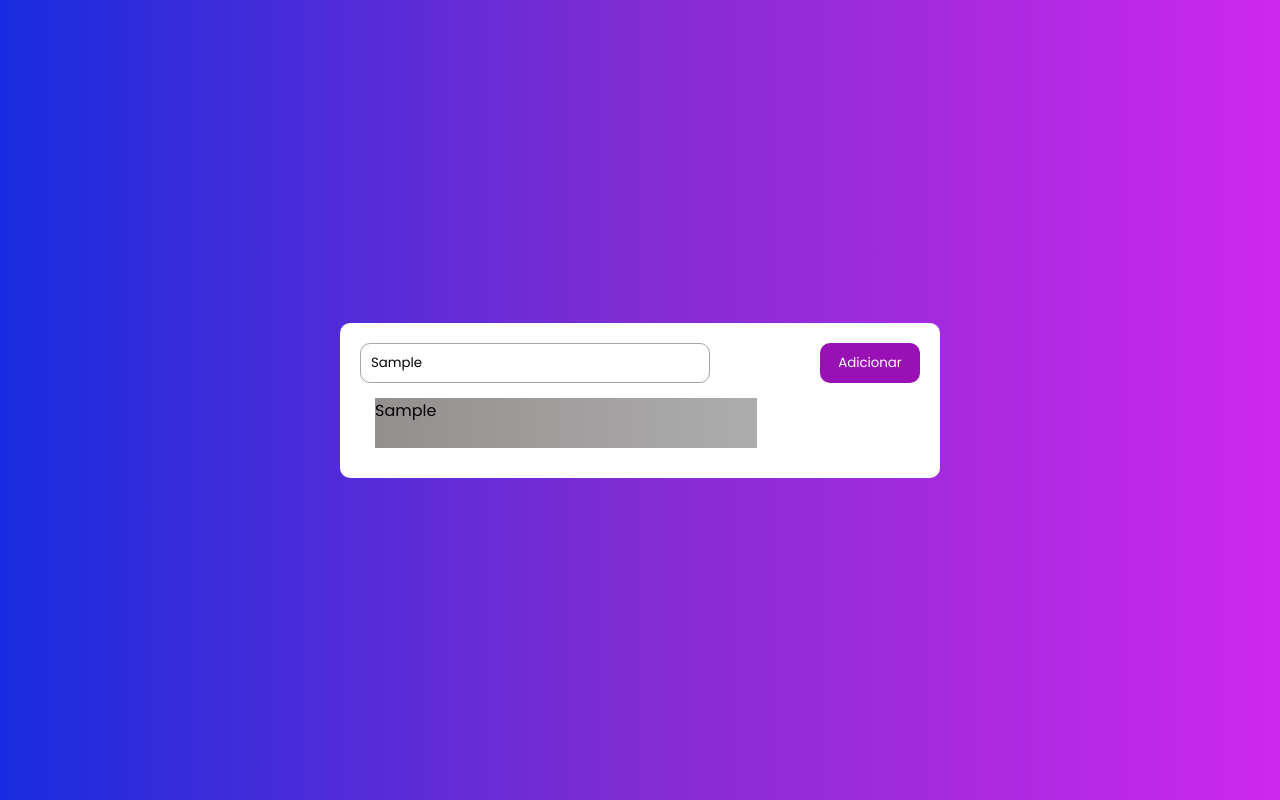
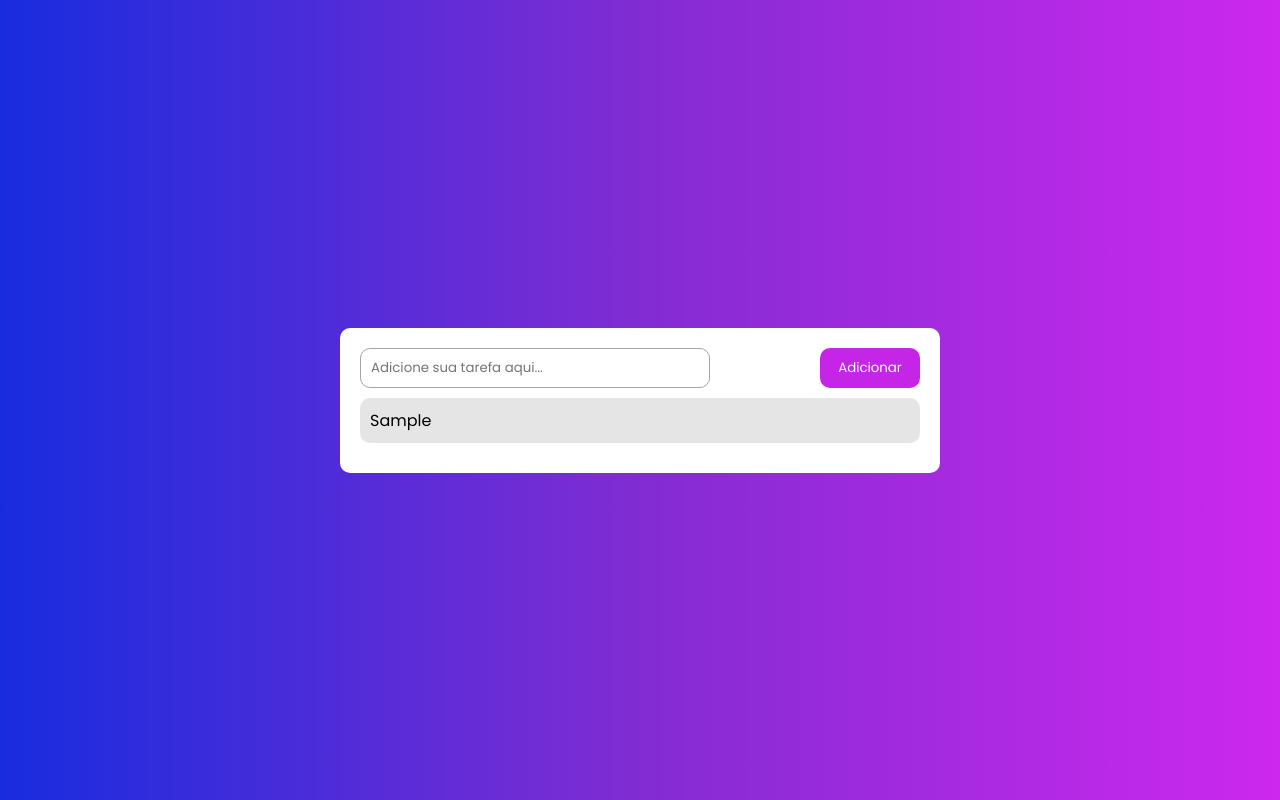
Before and after one commit to nickolas-lopes/basic-todo-list, a plain HTML site: page index.html in a window 1280 px wide. Both pictures are taken after typing "Sample" into the empty fields and a click on the button "Adicionar". Drawn offline with Linux system fonts and the light colour scheme.

Commit message:
improvements

```diff
--- a/script.js
+++ b/script.js
@@ -1,22 +1,24 @@
-const input = document.querySelector('#input')
-const btn = document.querySelector('button')
-const tasks = document.querySelector('#tasks')
-const arrayTasks = []
+const input = document.querySelector("#input");
+const btn = document.querySelector("button");
+const tasks = document.querySelector("#tasks");
+const arrayTasks = [];
 function addTask() {
-    arrayTasks.push(input.value)
-    display()
+  arrayTasks.push(input.value);
+  input.value = ''
+  display();
 }
 function display() {
-
-        let displayTasks = ''
-        arrayTasks.forEach(task => {
-            displayTasks = displayTasks + `
+    let displayTasks = "";
+    arrayTasks.forEach((task) => {
+      displayTasks =
+        displayTasks +
+        `
             <li>
                 <p>${task}</p>
             </li>
-        `
-        })
-        tasks.innerHTML = displayTasks
-    }
+        `;
+    });
+    tasks.innerHTML = displayTasks;
+}
 
-btn.addEventListener('click', addTask)
+btn.addEventListener("click", addTask);
--- a/styles/style.css
+++ b/styles/style.css
@@ -17,9 +17,7 @@ body{
 main{
     background-color: #fff;
     width: 600px;
-    /* height: 200px; */
     display: flex;
-    /* justify-content: center; */
     padding: 20px;
     border-radius: 10px;
     flex-direction:column ;
@@ -39,7 +37,7 @@ input[type = 'text']{
 button{
     height: 40px;
     border: none;
-    background-color: #9911b4;
+    background-color: #c525e6;
     width: 100px;
     border-radius: 10px ;
     color: #fff;
@@ -47,17 +45,16 @@ button{
     transition: transform 0.4s ease-in, background-color 0.4s ease-in;
 }
 button:hover{
-    background-color: #a244b4;
+    background-color: #cb3ee7;
     transform: translateY(-5px);
 }
 ul{
-    margin-top: 15px;
-    margin-left: 15px;
     list-style: none;
 }
 li{
-    width: 70%;
-    height: 50px;
-    background-image: linear-gradient(to right, #948f8f, #949393c2);
+    background-color: rgba(181, 182, 184, 0.356);
     margin-bottom: 10px;
+    margin-top: 10px;
+    border-radius: 10px;
+    padding: 10px;
 }
```
